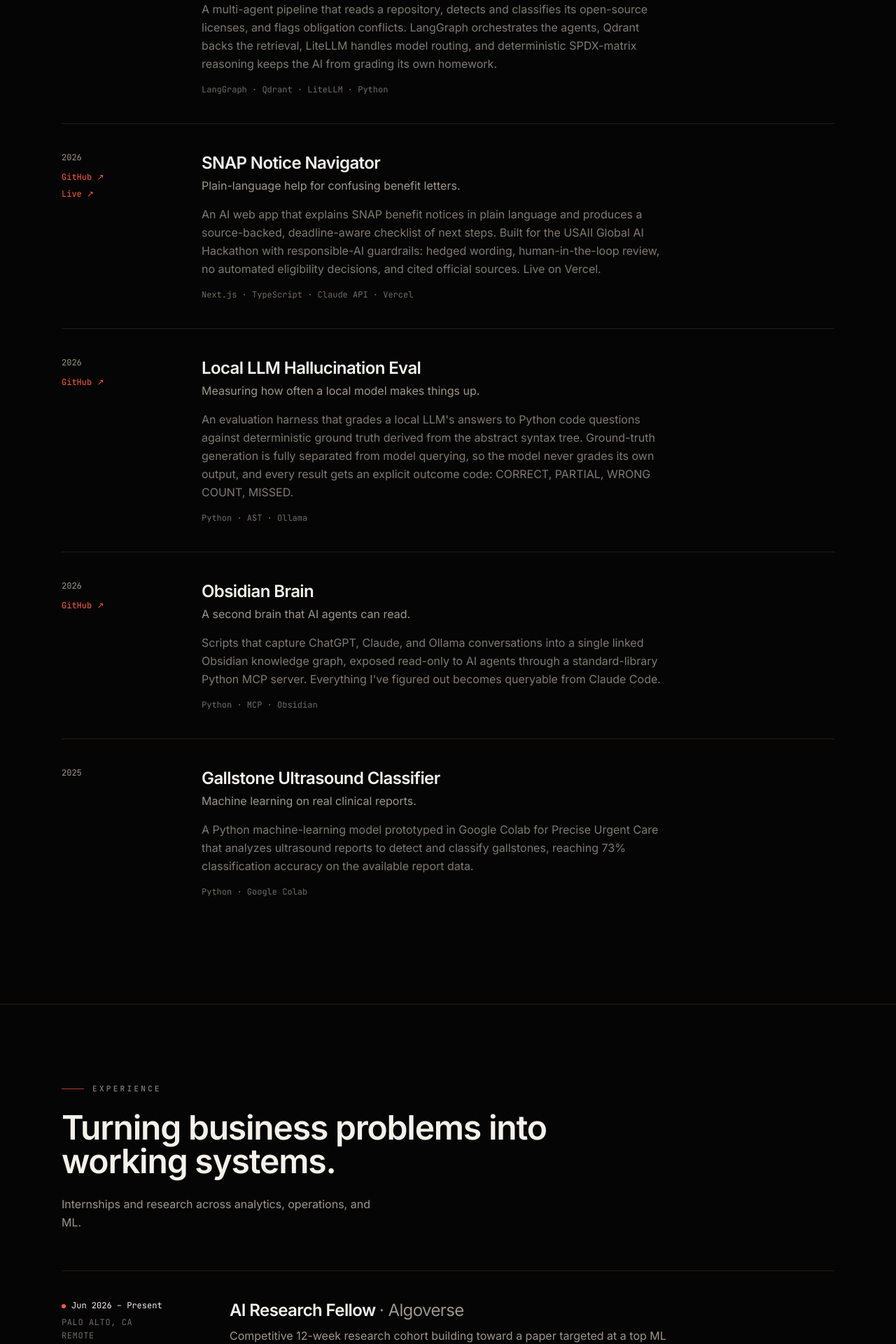
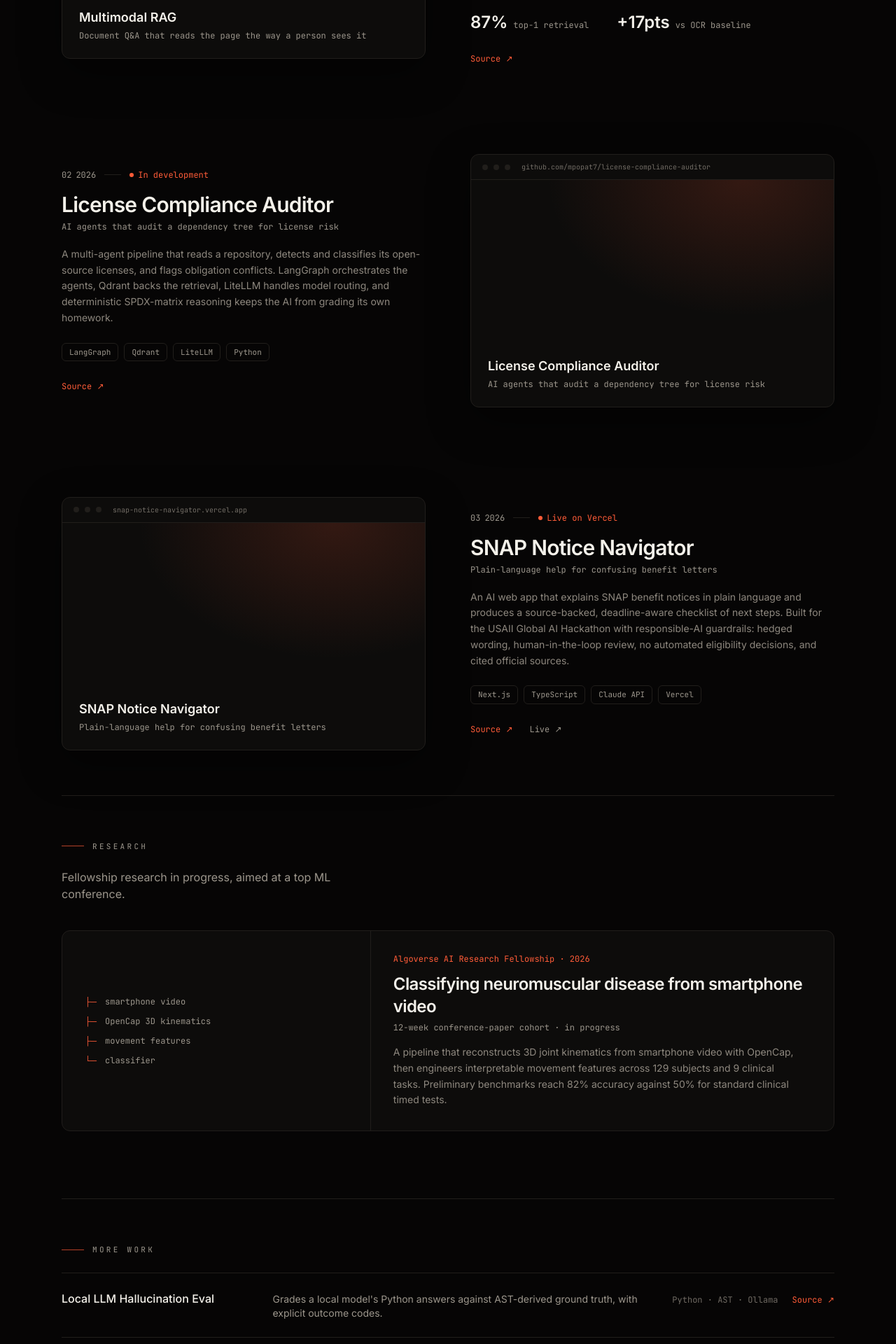
Before and after one commit to mpopat7/portfolio, a Next.js app: page / in a window 1280 px wide. Shown: the part 2200-4120 px from the top of the page at 70% size. Built offline with nearby package versions, Linux system fonts and the light colour scheme.

Commit message:
Projects: mirror reference exactly — 3 featured with browser cards, research feature, more-work list

```diff
--- a/components/sections/Projects.tsx
+++ b/components/sections/Projects.tsx
@@ -1,20 +1,209 @@
 "use client";
 
 import { motion } from "framer-motion";
-import { projects } from "@/data/content";
+import {
+  featuredProjects,
+  moreProjects,
+  projectsIntro,
+  researchFeature,
+  type FeaturedProject,
+} from "@/data/content";
 import Eyebrow from "@/components/Eyebrow";
+import { cn } from "@/lib/utils";
 
-function ExtLink({ href, label }: { href: string; label: string }) {
+function ExtLink({
+  href,
+  label,
+  accent = false,
+}: {
+  href: string;
+  label: string;
+  accent?: boolean;
+}) {
   if (!href) return null;
   return (
     <a
       href={href}
       target="_blank"
       rel="noreferrer"
-      className="font-mono text-xs text-ember transition-opacity hover:opacity-70"
+      className={cn(
+        "font-mono text-xs transition-colors",
+        accent ? "text-ember hover:opacity-70" : "text-smoke hover:text-paper"
+      )}
     >
       {label} ↗
     </a>
+  );
+}
+
+// Browser-frame mockup. Shows the project screenshot when `image` is set,
+// otherwise an abstract placeholder panel.
+function BrowserCard({ project }: { project: FeaturedProject }) {
+  return (
+    <div className="overflow-hidden rounded-xl border border-line bg-coal shadow-[0_20px_60px_rgba(0,0,0,0.45)]">
+      <div className="flex items-center gap-2 border-b border-line px-4 py-2.5">
+        <span className="h-2 w-2 rounded-full bg-line" />
+        <span className="h-2 w-2 rounded-full bg-line" />
+        <span className="h-2 w-2 rounded-full bg-line" />
+        <span className="ml-2 truncate font-mono text-[10px] text-smoke/70">
+          {project.url}
+        </span>
+      </div>
+      {project.image ? (
+        <img
+          src={project.image}
+          alt={`${project.name} screenshot`}
+          className="aspect-[16/10] w-full object-cover object-top"
+          loading="lazy"
+        />
+      ) : (
+        <div className="relative flex aspect-[16/10] flex-col items-start justify-end overflow-hidden p-6">
+          <div
+            aria-hidden
+            className="absolute inset-0"
+            style={{
+              backgroundImage:
+                "radial-gradient(90% 100% at 75% 0%, rgba(255,92,56,0.16), transparent 60%)",
+            }}
+          />
+          <p className="relative text-lg font-semibold">{project.name}</p>
+          <p className="relative mt-1 font-mono text-xs text-smoke">
+            {project.tagline}
+          </p>
+        </div>
+      )}
+    </div>
+  );
+}
+
+function Featured({ project, index }: { project: FeaturedProject; index: number }) {
+  const flip = index % 2 === 1;
+  return (
+    <motion.article
+      initial={{ opacity: 0, y: 24 }}
+      whileInView={{ opacity: 1, y: 0 }}
+      viewport={{ once: true, margin: "0px 0px -8% 0px" }}
+      transition={{ duration: 0.6 }}
+      className="grid items-center gap-10 py-16 md:grid-cols-2 md:gap-16"
+    >
+      <div className={cn(flip && "md:order-2")}>
+        <BrowserCard project={project} />
+      </div>
+
+      <div className={cn(flip && "md:order-1")}>
+        <p className="flex items-center gap-3 font-mono text-xs text-smoke">
+          <span>
+            {String(index + 1).padStart(2, "0")}&ensp;{project.year}
+          </span>
+          <span aria-hidden className="h-px w-6 bg-line" />
+          <span className="flex items-center gap-1.5 text-ember">
+            <span className="h-1.5 w-1.5 rounded-full bg-ember" />
+            {project.status}
+          </span>
+        </p>
+        <h3 className="mt-4 text-2xl font-semibold tracking-tight md:text-3xl">
+          {project.name}
+        </h3>
+        <p className="mt-1.5 font-mono text-xs text-smoke">{project.tagline}</p>
+        <p className="mt-5 max-w-xl text-sm leading-relaxed text-smoke/90">
+          {project.description}
+        </p>
+
+        <ul className="mt-6 flex flex-wrap gap-2">
+          {project.tech.map((t) => (
+            <li
+              key={t}
+              className="rounded-md border border-line px-2.5 py-1 font-mono text-[11px] text-smoke"
+            >
+              {t}
+            </li>
+          ))}
+        </ul>
+
+        {project.stats && (
+          <div className="mt-7 flex gap-10">
+            {project.stats.map((stat) => (
+              <p key={stat.label}>
+                <span className="text-2xl font-semibold text-paper">
+                  {stat.value}
+                </span>
+                <span className="ml-2 font-mono text-xs text-smoke">
+                  {stat.label}
+                </span>
+              </p>
+            ))}
+          </div>
+        )}
+
+        <div className="mt-7 flex items-center gap-6">
+          <ExtLink href={project.github} label="Source" accent />
+          {project.demo && <ExtLink href={project.demo} label="Live" />}
+        </div>
+      </div>
+    </motion.article>
+  );
+}
+
+function Research() {
+  return (
+    <div className="border-t border-line pt-16">
+      <Eyebrow>Research</Eyebrow>
+      <p className="max-w-md text-smoke">{researchFeature.sub}</p>
+
+      <motion.div
+        initial={{ opacity: 0, y: 24 }}
+        whileInView={{ opacity: 1, y: 0 }}
+        viewport={{ once: true, margin: "0px 0px -8% 0px" }}
+        transition={{ duration: 0.6 }}
+        className="mt-10 grid overflow-hidden rounded-xl border border-line bg-coal md:grid-cols-[2fr,3fr]"
+      >
+        <div className="flex flex-col justify-center gap-3 border-b border-line p-8 font-mono text-xs text-smoke md:border-b-0 md:border-r">
+          {researchFeature.pipeline.map((step, i) => (
+            <p key={step} className="flex items-center gap-3">
+              <span className="text-ember">{i < researchFeature.pipeline.length - 1 ? "├─" : "└─"}</span>
+              {step}
+            </p>
+          ))}
+        </div>
+        <div className="p-8">
+          <p className="font-mono text-xs text-ember">{researchFeature.label}</p>
+          <h3 className="mt-3 text-xl font-semibold tracking-tight md:text-2xl">
+            {researchFeature.title}
+          </h3>
+          <p className="mt-1.5 font-mono text-xs text-smoke">
+            {researchFeature.meta}
+          </p>
+          <p className="mt-4 max-w-xl text-sm leading-relaxed text-smoke/90">
+            {researchFeature.description}
+          </p>
+        </div>
+      </motion.div>
+    </div>
+  );
+}
+
+function MoreWork() {
+  return (
+    <div className="mt-24 border-t border-line pt-16">
+      <Eyebrow>More work</Eyebrow>
+      <ul>
+        {moreProjects.map((project) => (
+          <li
+            key={project.name}
+            className="grid gap-2 border-t border-line py-6 md:grid-cols-[1fr,2fr,auto] md:items-baseline md:gap-8"
+          >
+            <span className="font-medium">{project.name}</span>
+            <span className="text-sm text-smoke">{project.tagline}</span>
+            <span className="flex items-center gap-5 font-mono text-xs text-smoke/70">
+              {project.tech.join(" · ")}
+              {project.github && (
+                <ExtLink href={project.github} label="Source" accent />
+              )}
+            </span>
+          </li>
+        ))}
+      </ul>
+    </div>
   );
 }
 
@@ -24,41 +213,20 @@ export default function Projects() {
       <div className="mx-auto max-w-6xl px-6 py-28">
         <Eyebrow>Projects</Eyebrow>
         <h2 className="max-w-2xl text-3xl font-semibold tracking-tight md:text-5xl">
-          Things I&apos;ve shipped.
+          {projectsIntro.heading}
         </h2>
+        <p className="mt-6 max-w-md leading-relaxed text-smoke">
+          {projectsIntro.sub}
+        </p>
 
-        <div className="mt-14">
-          {projects.map((project) => (
-            <motion.article
-              key={project.name}
-              initial={{ opacity: 0, y: 20 }}
-              whileInView={{ opacity: 1, y: 0 }}
-              viewport={{ once: true, margin: "0px 0px -8% 0px" }}
-              transition={{ duration: 0.5 }}
-              className="grid gap-4 border-t border-line py-10 md:grid-cols-[160px,1fr] md:gap-10"
-            >
-              <div className="font-mono text-xs text-smoke">
-                <p>{project.year}</p>
-                <div className="mt-3 flex gap-4 md:flex-col md:gap-2">
-                  <ExtLink href={project.github} label="GitHub" />
-                  {project.demo && <ExtLink href={project.demo} label="Live" />}
-                </div>
-              </div>
-              <div>
-                <h3 className="text-xl font-semibold tracking-tight md:text-2xl">
-                  {project.name}
-                </h3>
-                <p className="mt-1 text-smoke">{project.tagline}</p>
-                <p className="mt-4 max-w-2xl leading-relaxed text-smoke/80">
-                  {project.description}
-                </p>
-                <p className="mt-4 font-mono text-xs text-smoke/70">
-                  {project.tech.join(" · ")}
-                </p>
-              </div>
-            </motion.article>
+        <div className="mt-10">
+          {featuredProjects.map((project, i) => (
+            <Featured key={project.name} project={project} index={i} />
           ))}
         </div>
+
+        <Research />
+        <MoreWork />
       </div>
     </section>
   );
--- a/data/content.ts
+++ b/data/content.ts
@@ -95,30 +95,47 @@ export const skillGroups: SkillGroup[] = [
   },
 ];
 
-export type Project = {
+export type FeaturedProject = {
   name: string;
   year: string;
+  status: string; // rendered next to an ember dot, e.g. "Live", "In development"
+  url: string; // shown in the browser-frame chrome
   tagline: string;
   description: string;
   tech: string[];
   github: string;
   demo?: string;
+  image?: string; // optional screenshot in /public; abstract panel when absent
+  stats?: { value: string; label: string }[];
 };
 
-export const projects: Project[] = [
+export const projectsIntro = {
+  heading: "Things I've built, end to end.",
+  sub: "RAG systems, agent pipelines, and a deployed AI web app, each one shipped and documented. Open the source for the full story.",
+};
+
+export const featuredProjects: FeaturedProject[] = [
   {
     name: "Multimodal RAG",
     year: "2026",
-    tagline: "Document Q&A that reads the page the way a person sees it.",
+    status: "Benchmarked & shipped",
+    url: "github.com/mpopat7/multimodal-rag",
+    tagline: "Document Q&A that reads the page the way a person sees it",
     description:
-      "A visual-document RAG system that embeds page images with the ColQwen2 vision-language model and answers questions over PDFs and slide decks from layout alone, with no OCR step. Benchmarked against an OCR-text baseline across 23 queries and 85 pages: 87% top-1 retrieval (0.91 MRR) versus 70% (0.75 MRR), with the biggest gains on charts, flowcharts, and tables.",
+      "A visual-document RAG system that embeds page images with the ColQwen2 vision-language model and answers questions over PDFs and slide decks from layout alone, with no OCR step. Benchmarked against an OCR-text baseline across 23 queries and 85 pages, with the biggest gains on charts, flowcharts, and tables where extractable text is thin.",
     tech: ["Python", "ColQwen2", "Ollama"],
     github: "https://github.com/mpopat7/multimodal-rag",
+    stats: [
+      { value: "87%", label: "top-1 retrieval" },
+      { value: "+17pts", label: "vs OCR baseline" },
+    ],
   },
   {
-    name: "Open Source License Compliance Auditor",
+    name: "License Compliance Auditor",
     year: "2026",
-    tagline: "AI agents that audit a dependency tree for license risk.",
+    status: "In development",
+    url: "github.com/mpopat7/license-compliance-auditor",
+    tagline: "AI agents that audit a dependency tree for license risk",
     description:
       "A multi-agent pipeline that reads a repository, detects and classifies its open-source licenses, and flags obligation conflicts. LangGraph orchestrates the agents, Qdrant backs the retrieval, LiteLLM handles model routing, and deterministic SPDX-matrix reasoning keeps the AI from grading its own homework.",
     tech: ["LangGraph", "Qdrant", "LiteLLM", "Python"],
@@ -127,37 +144,53 @@ export const projects: Project[] = [
   {
     name: "SNAP Notice Navigator",
     year: "2026",
-    tagline: "Plain-language help for confusing benefit letters.",
+    status: "Live on Vercel",
+    url: "snap-notice-navigator.vercel.app",
+    tagline: "Plain-language help for confusing benefit letters",
     description:
-      "An AI web app that explains SNAP benefit notices in plain language and produces a source-backed, deadline-aware checklist of next steps. Built for the USAII Global AI Hackathon with responsible-AI guardrails: hedged wording, human-in-the-loop review, no automated eligibility decisions, and cited official sources. Live on Vercel.",
+      "An AI web app that explains SNAP benefit notices in plain language and produces a source-backed, deadline-aware checklist of next steps. Built for the USAII Global AI Hackathon with responsible-AI guardrails: hedged wording, human-in-the-loop review, no automated eligibility decisions, and cited official sources.",
     tech: ["Next.js", "TypeScript", "Claude API", "Vercel"],
     github: "https://github.com/mpopat7/snap-notice-navigator",
     demo: "https://snap-notice-navigator.vercel.app",
   },
+];
+
+export const researchFeature = {
+  sub: "Fellowship research in progress, aimed at a top ML conference.",
+  label: "Algoverse AI Research Fellowship · 2026",
+  title: "Classifying neuromuscular disease from smartphone video",
+  meta: "12-week conference-paper cohort · in progress",
+  description:
+    "A pipeline that reconstructs 3D joint kinematics from smartphone video with OpenCap, then engineers interpretable movement features across 129 subjects and 9 clinical tasks. Preliminary benchmarks reach 82% accuracy against 50% for standard clinical timed tests.",
+  pipeline: ["smartphone video", "OpenCap 3D kinematics", "movement features", "classifier"],
+};
+
+export type MoreProject = {
+  name: string;
+  tagline: string;
+  tech: string[];
+  github: string;
+};
+
+export const moreProjects: MoreProject[] = [
   {
     name: "Local LLM Hallucination Eval",
-    year: "2026",
-    tagline: "Measuring how often a local model makes things up.",
-    description:
-      "An evaluation harness that grades a local LLM's answers to Python code questions against deterministic ground truth derived from the abstract syntax tree. Ground-truth generation is fully separated from model querying, so the model never grades its own output, and every result gets an explicit outcome code: CORRECT, PARTIAL, WRONG COUNT, MISSED.",
+    tagline:
+      "Grades a local model's Python answers against AST-derived ground truth, with explicit outcome codes.",
     tech: ["Python", "AST", "Ollama"],
     github: "https://github.com/mpopat7/local-ai-hallucination-test",
   },
   {
     name: "Obsidian Brain",
-    year: "2026",
-    tagline: "A second brain that AI agents can read.",
-    description:
-      "Scripts that capture ChatGPT, Claude, and Ollama conversations into a single linked Obsidian knowledge graph, exposed read-only to AI agents through a standard-library Python MCP server. Everything I've figured out becomes queryable from Claude Code.",
+    tagline:
+      "Captures ChatGPT, Claude, and Ollama conversations into a linked Obsidian graph, queryable by AI agents over MCP.",
     tech: ["Python", "MCP", "Obsidian"],
     github: "https://github.com/mpopat7/obsidian-brain",
   },
   {
     name: "Gallstone Ultrasound Classifier",
-    year: "2025",
-    tagline: "Machine learning on real clinical reports.",
-    description:
-      "A Python machine-learning model prototyped in Google Colab for Precise Urgent Care that analyzes ultrasound reports to detect and classify gallstones, reaching 73% classification accuracy on the available report data.",
+    tagline:
+      "ML model reading real ultrasound reports for Precise Urgent Care, at 73% classification accuracy.",
     tech: ["Python", "Google Colab"],
     github: "",
   },
```
